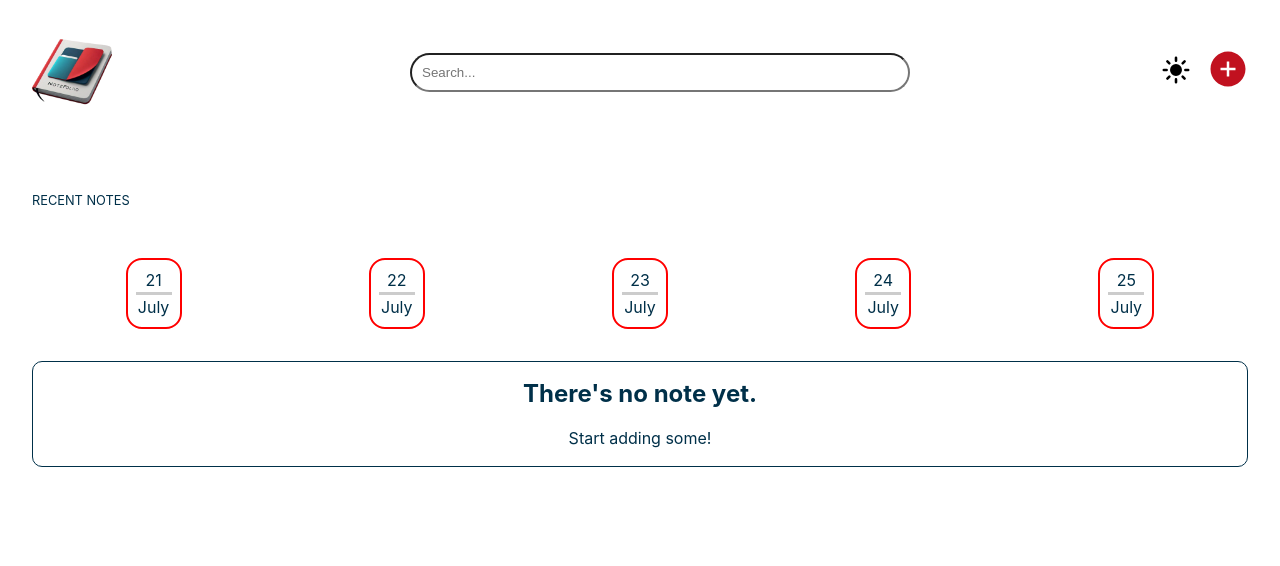
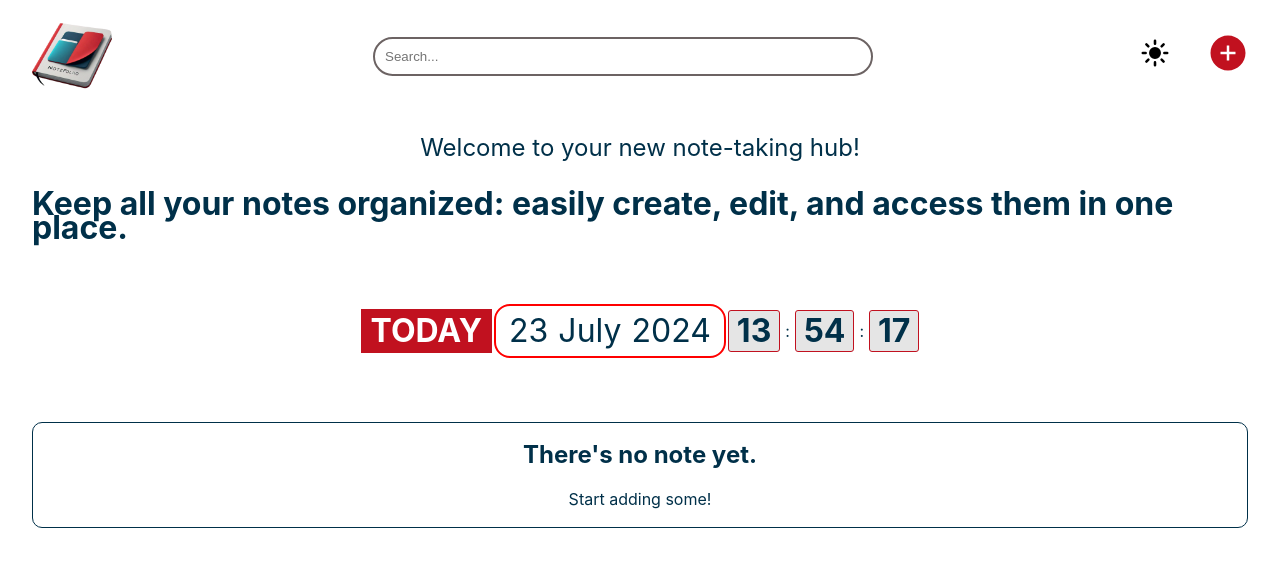
Before and after one commit to Daucko/flexi-note-app, a React (Vite) app: page / in a window 1280 px wide. Shown: the top 566 px of the page. Built offline with nearby package versions, Linux system fonts and the light colour scheme.

Commit message:
Made final touches

```diff
--- a/src/components/ContentDisplay.jsx
+++ b/src/components/ContentDisplay.jsx
@@ -25,22 +25,34 @@ const Button = styled.button`
 
 const DateDisplay = styled.span`
   position: absolute;
-  // color: black;
   bottom: 10px;
   right: 10px;
   color: ${({ theme }) => theme.colors.text};
 `;
 
+const DateComp = styled.span`
+  font-size: 1rem;
+  font-weight: 800;
+  padding: 5px;
+`;
+
+const ContentDiv = styled.div`
+  line-height: 0.5rem;
+  max-width: 100%;
+  overflow: auto;
+  margin-top: 1rem;
+`;
+
 const ContentDisplay = ({ content, color, onDelete, onEdit, getDate }) => {
   // const date = getDate();
-  console.log(getDate);
+  // console.log(getDate);
+  const day = getDate[0].day;
+  const month = getDate[0].month;
+  const year = getDate[0].year;
 
   return (
     <ContentWrapper color={color}>
-      <div
-        dangerouslySetInnerHTML={{ __html: content }}
-        style={{ maxWidth: '50vw' }}
-      />
+      <ContentDiv dangerouslySetInnerHTML={{ __html: content }} />
       <Button position="edit" onClick={onEdit}>
         <HoverEditText />
       </Button>
@@ -48,9 +60,9 @@ const ContentDisplay = ({ content, color, onDelete, onEdit, getDate }) => {
         <HoverDeleteText />
       </Button>
       <DateDisplay>
-        {getDate[0].day}
-        {getDate[0].month}
-        {getDate[0].year}
+        <DateComp>{day}</DateComp>
+        <DateComp>{month}</DateComp>
+        <DateComp>{year}</DateComp>
       </DateDisplay>
     </ContentWrapper>
   );
--- /dev/null
+++ b/src/components/CurrentTime.jsx
@@ -0,0 +1,49 @@
+import React, { useState, useEffect } from 'react';
+import styled from 'styled-components';
+
+const TimeWrapper = styled.div`
+  display: flex;
+  align-items: center;
+  gap: 5px;
+`;
+
+const TimeComponent = styled.span`
+  font-size: 2rem;
+  font-weight: bold;
+  background: rgba(0, 0, 0, 0.1);
+  padding: 0.5rem;
+  border-radius: 3px;
+  border: 1px solid #c1111f;
+`;
+
+function CurrentTime() {
+  const [time, setTime] = useState(new Date());
+
+  useEffect(() => {
+    const intervalId = setInterval(() => {
+      setTime(new Date());
+    }, 1000); // update every second
+
+    return () => {
+      clearInterval(intervalId);
+    };
+  }, []);
+
+  return (
+    <TimeWrapper>
+      <TimeComponent>
+        {time.getHours() < 10 ? '0' + time.getHours() : time.getHours()}
+      </TimeComponent>
+      :
+      <TimeComponent>
+        {time.getMinutes() < 10 ? '0' + time.getMinutes() : time.getMinutes()}
+      </TimeComponent>
+      :
+      <TimeComponent>
+        {time.getSeconds() < 10 ? '0' + time.getSeconds() : time.getSeconds()}
+      </TimeComponent>
+    </TimeWrapper>
+  );
+}
+
+export default CurrentTime;
--- a/src/components/DateComponent.jsx
+++ b/src/components/DateComponent.jsx
@@ -1,5 +1,6 @@
 import { useEffect, useState } from 'react';
 import styled from 'styled-components';
+import CurrentTime from './CurrentTime';
 
 const DatesWrapper = styled.section`
   display: flex;
@@ -11,71 +12,78 @@ const DatesWrapper = styled.section`
 
 const DateContainer = styled.div`
   display: flex;
-  flex-direction: column;
   align-items: center;
   justify-content: between;
-  // background: rgba(0, 0, 0, 0.1);
   background-color: ${({ theme }) => theme.colors.background};
   color: ${({ theme }) => theme.colors.text};
   border: 2px solid red;
   border-radius: 1rem;
   padding: 0.5rem;
-  width: 3.5rem;
-  cursor: pointer;
-`;
-
-const Separator = styled.div`
-  background: rgba(0, 0, 0, 0.2);
-  height: 0.2rem;
-  width: 100%;
 `;
 
 const Title = styled.p`
-  font-weight: 1px;
-  font-size: 0.8rem;
-  padding: 2rem;
+  font-weight: bold;
+  font-size: 2rem;
+  padding-inline: 2rem;
+  background-color: ${({ theme }) => theme.colors.background};
+  color: ${({ theme }) => theme.colors.text};
+
+  @media (max-width: 780px) {
+    text-align: center;
+  }
+`;
+
+const WelcomeText = styled.p`
+  font-size: 1.5rem;
+  text-align: center;
+  padding-inline: 2rem;
   background-color: ${({ theme }) => theme.colors.background};
   color: ${({ theme }) => theme.colors.text};
 `;
 
+const TimeWrapper = styled.div`
+  padding: 2rem;
+  display: flex;
+  align-items: center;
+  justify-content: center;
+  gap: 2px;
+
+  @media (max-width: 400px) {
+    flex-direction: column;
+    gap: 5px;
+  }
+`;
+
+const TimeDescription = styled.div`
+  font-size: 2rem;
+  font-weight: bold;
+  padding: 10px;
+  background: #c1111f;
+  color: ${({ theme }) => theme.colors.background};
+`;
+
+const DateComp = styled.span`
+  font-size: 2rem;
+  padding: 5px;
+`;
+
 const months = [
-  'January',
-  'February',
+  'Jan',
+  'Feb',
   'March',
   'April',
   'May',
   'June',
   'July',
-  'August',
-  'September',
-  'October',
-  'November',
-  'December',
+  'Aug',
+  'Sept',
+  'Oct',
+  'Nov',
+  'Dec',
 ];
 
 const DateComponent = ({ contents }) => {
-  // const [dates, setDates] = useState([
-  //   {
-  //     day: 22,
-  //     month: 7,
-  //   },
-  //   {
-  //     day: 23,
-  //     month: 7,
-  //   },
-  //   {
-  //     day: 24,
-  //     month: 7,
-  //   },
-  //   {
-  //     day: 25,
-  //     month: 7,
-  //   },
-  // ]);
-
-  // const handleClick = () => {
-  //   contents.map((content) => console.log(content.id));
-  // };
+  const today = new Date();
 
   const formatDate = (date) => {
     const year = date.getFullYear();
@@ -84,45 +92,25 @@ const DateComponent = ({ contents }) => {
     return { year: `${year}`, month: `${month}`, day: `${day}` };
   };
 
-  // Function to get an array of dates
-  const getDates = () => {
-    const dates = [];
-    const today = new Date();
-
-    // Add previous 5 days
-    for (let i = 2; i > 0; i--) {
-      const date = new Date();
-      date.setDate(today.getDate() - i);
-      dates.push(formatDate(date));
-    }
-
-    // Add today
-    dates.push(formatDate(today));
-
-    // Add next 5 days
-    for (let i = 1; i <= 2; i++) {
-      const date = new Date();
-      date.setDate(today.getDate() + i);
-      dates.push(formatDate(date));
-    }
-
-    return dates;
-  };
-
-  const dates = getDates();
+  const todayDate = formatDate(today);
 
   return (
     <div>
-      <Title>RECENT NOTES</Title>
-      <DatesWrapper>
-        {dates.map((date) => {
-          return (
-            <DateContainer>
-              {date.day} <Separator></Separator> {date.month}
-            </DateContainer>
-          );
-        })}
-      </DatesWrapper>
+      <WelcomeText> Welcome to your new note-taking hub!</WelcomeText>
+      <Title>
+        Keep all your notes organized: easily create, edit, and access them in
+        one place.
+      </Title>
+
+      <TimeWrapper>
+        <TimeDescription>TODAY</TimeDescription>
+        <DateContainer>
+          <DateComp>{todayDate.day}</DateComp>
+          <DateComp>{todayDate.month}</DateComp>
+          <DateComp>{todayDate.year}</DateComp>
+        </DateContainer>
+        <CurrentTime />
+      </TimeWrapper>
     </div>
   );
 };
--- a/src/components/Modal.jsx
+++ b/src/components/Modal.jsx
@@ -27,6 +27,13 @@ const Overlay = styled.div`
   z-index: 999;
 `;
 
+const QuillButton = styled.button`
+  padding: 4px 8px;
+  border-radius: 5px;
+  border: 2px solid #c1111f;
+  color: #003049;
+`;
+
 const Modal = ({ addContent, closeModal, initialContent }) => {
   const [editorContent, setEditorContent] = useState(initialContent);
 
@@ -47,17 +54,19 @@ const Modal = ({ addContent, closeModal, initialContent }) => {
           onChange={setEditorContent}
           modules={{
             toolbar: [
-              [{ header: '1' }, { header: '2' }, { font: [] }],
-              [{ size: [] }],
-              ['bold', 'italic', 'underline', 'strike', 'blockquote'],
-              [
-                { list: 'ordered' },
-                { list: 'bullet' },
-                { indent: '-1' },
-                { indent: '+1' },
-              ],
+              // [{ header: '1' }, { header: '2' }, { font: [] }],
+              [{ header: '1' }, { header: '2' }],
+              // [{ size: [] }],
+              // ['bold', 'italic', 'underline', 'strike', 'blockquote'],
+              ['bold', 'italic', 'underline'],
+              // [
+              //   { list: 'ordered' },
+              //   { list: 'bullet' },
+              //   { indent: '-1' },
+              //   { indent: '+1' },
+              // ],
               ['link', 'image', 'video'],
-              ['clean'],
+              // ['clean'],
             ],
           }}
           formats={[
@@ -78,8 +87,8 @@ const Modal = ({ addContent, closeModal, initialContent }) => {
           ]}
           placeholder="Compose your content..."
         />
-        <button onClick={handleSave}>Save</button>
-        <button onClick={closeModal}>Close</button>
+        <QuillButton onClick={handleSave}>Save</QuillButton>
+        <QuillButton onClick={closeModal}>Close</QuillButton>
       </ModalWrapper>
     </>
   );
--- a/src/components/SearchBar.jsx
+++ b/src/components/SearchBar.jsx
@@ -7,9 +7,14 @@ const SearchInput = styled.input`
   width: 80%;
   max-width: 500px;
   border-radius: 20px;
-
+  border: 2px solid #6c6363;
   background-color: ${({ theme }) => theme.colors.background};
   color: ${({ theme }) => theme.colors.text};
+
+  &:focus {
+    border: none;
+    outline: 3px solid #c1111f;
+  }
 `;
 
 const SearchBar = ({ searchTerm, setSearchTerm }) => (
--- a/src/components/ThemeToggle.jsx
+++ b/src/components/ThemeToggle.jsx
@@ -1,28 +1,20 @@
 import React from 'react';
 import { useTheme } from 'styled-components';
+import styled from 'styled-components';
+
+const Button = styled.button`
+  font-size: 1.5rem;
+  background: none;
+  border: none;
+  cursor: pointer;
+  transition-property: background-color;
+  transition-duration: 1s;
+  transition-timing-function: ease;
+`;
 
 const ThemeToggle = ({ toggleTheme }) => {
   const theme = useTheme();
-  return (
-    <button
-      onClick={toggleTheme}
-      style={{
-        fontSize: '1.5rem',
-        background: 'none',
-        border: 'none',
-        cursor: 'pointer',
-        transitionProperty: 'background-color',
-        transitionDuration: '1s',
-        transitionTimingFunction: 'ease',
-
-        position: 'absolute',
-        right: '5.2rem',
-        top: '3.4rem',
-      }}
-    >
-      {theme.icons.themeToggle}
-    </button>
-  );
+  return <Button onClick={toggleTheme}>{theme.icons.themeToggle}</Button>;
 };
 
 export default ThemeToggle;
--- a/src/index.css
+++ b/src/index.css
@@ -18,4 +18,10 @@
 body {
   margin: 0;
   background: rgba(253, 240, 213, 0.1);
+  /* color: #6c6363 */
+  /* font-weight: ; */
 }
+
+::selection {
+  background-color: #669bbc;
+}
--- a/src/pages/Home.jsx
+++ b/src/pages/Home.jsx
@@ -26,18 +26,18 @@ const colors = [
 ];
 
 const months = [
-  'January',
-  'February',
+  'Jan.',
+  'Feb.',
   'March',
   'April',
   'May',
   'June',
   'July',
-  'August',
-  'September',
-  'October',
-  'November',
-  'December',
+  'Aug.',
+  'Sept.',
+  'Oct.',
+  'Nov.',
+  'Dec.',
 ];
 
 const Wrapper = styled.main`
@@ -52,10 +52,26 @@ const AppWrapper = styled.div`
 `;
 
 const NavBar = styled.nav`
+  // position: relative;
   display: flex;
   align-items: center;
   justify-content: space-between;
-  padding: 2rem;
+  padding: 1rem 2rem;
+
+  @media (max-width: 780px) {
+    padding: 1rem;
+  }
+`;
+
+const NavRHS = styled.div`
+  display: flex;
+  flex-direction: row-reverse;
+  gap: 2rem;
+
+  @media (max-width: 780px) {
+    flex-direction: column-reverse;
+    padding: 1rem;
+  }
 `;
 
 const PlusIcon = styled.span`
@@ -130,16 +146,16 @@ const Home = () => {
   return (
     <ThemeProvider theme={isNight ? nightTheme : dayTheme}>
       <GlobalStyles />
-      <ThemeToggle toggleTheme={toggleTheme} style />
       <Wrapper>
         <NavBar>
           <img src={Logo} alt="" style={{ width: '5rem', height: '5rem' }} />
           <SearchBar searchTerm={searchTerm} setSearchTerm={setSearchTerm} />
-          <div>
+          <NavRHS>
             <PlusIcon onClick={() => openModal()}>
               <AiFillPlusCircle color="#C1111F" size={40} />
             </PlusIcon>
-          </div>
+            <ThemeToggle toggleTheme={toggleTheme} />
+          </NavRHS>
         </NavBar>
         <DateComponent contents={contents} />
         {contents.length === 0 && (
```
